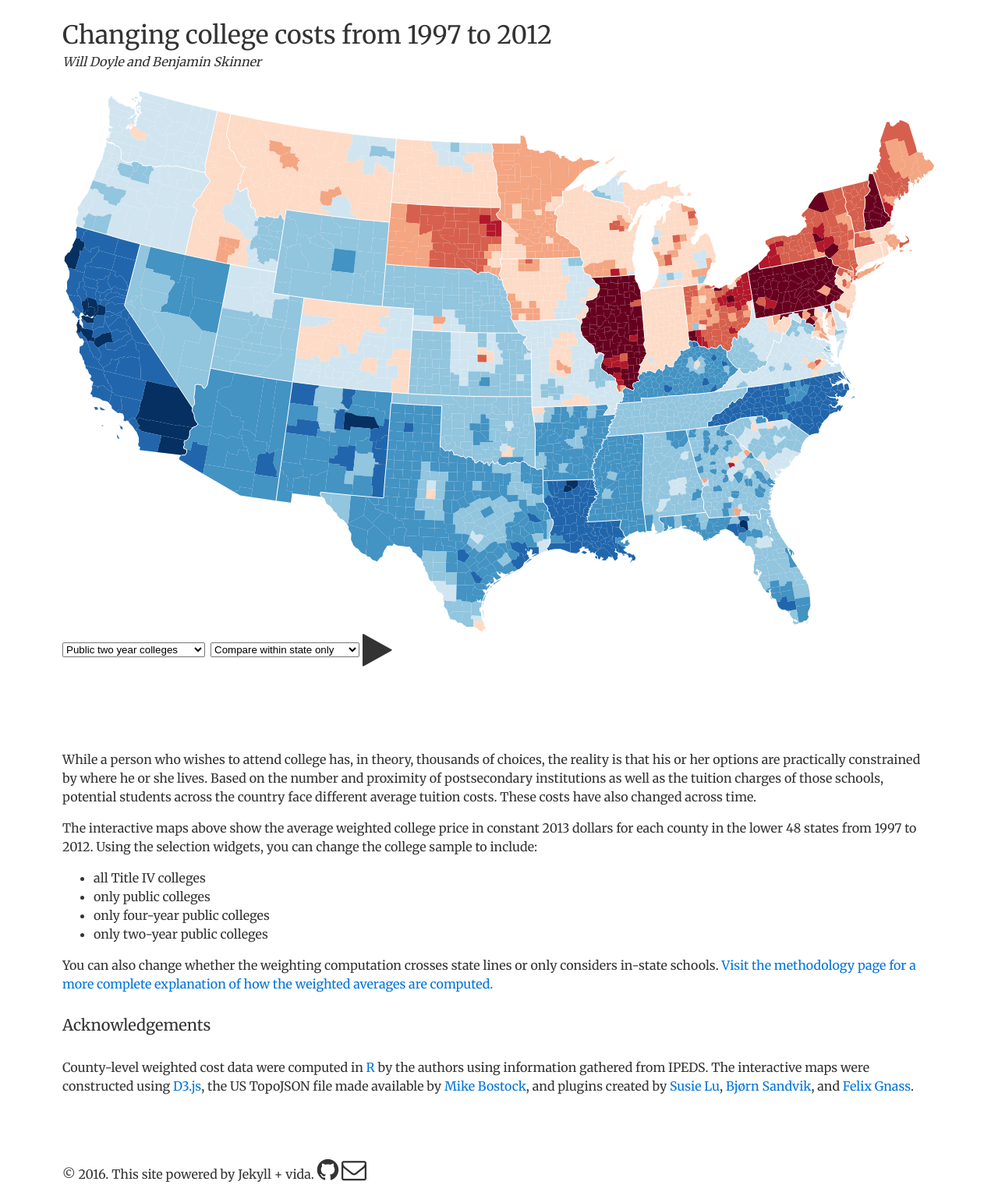
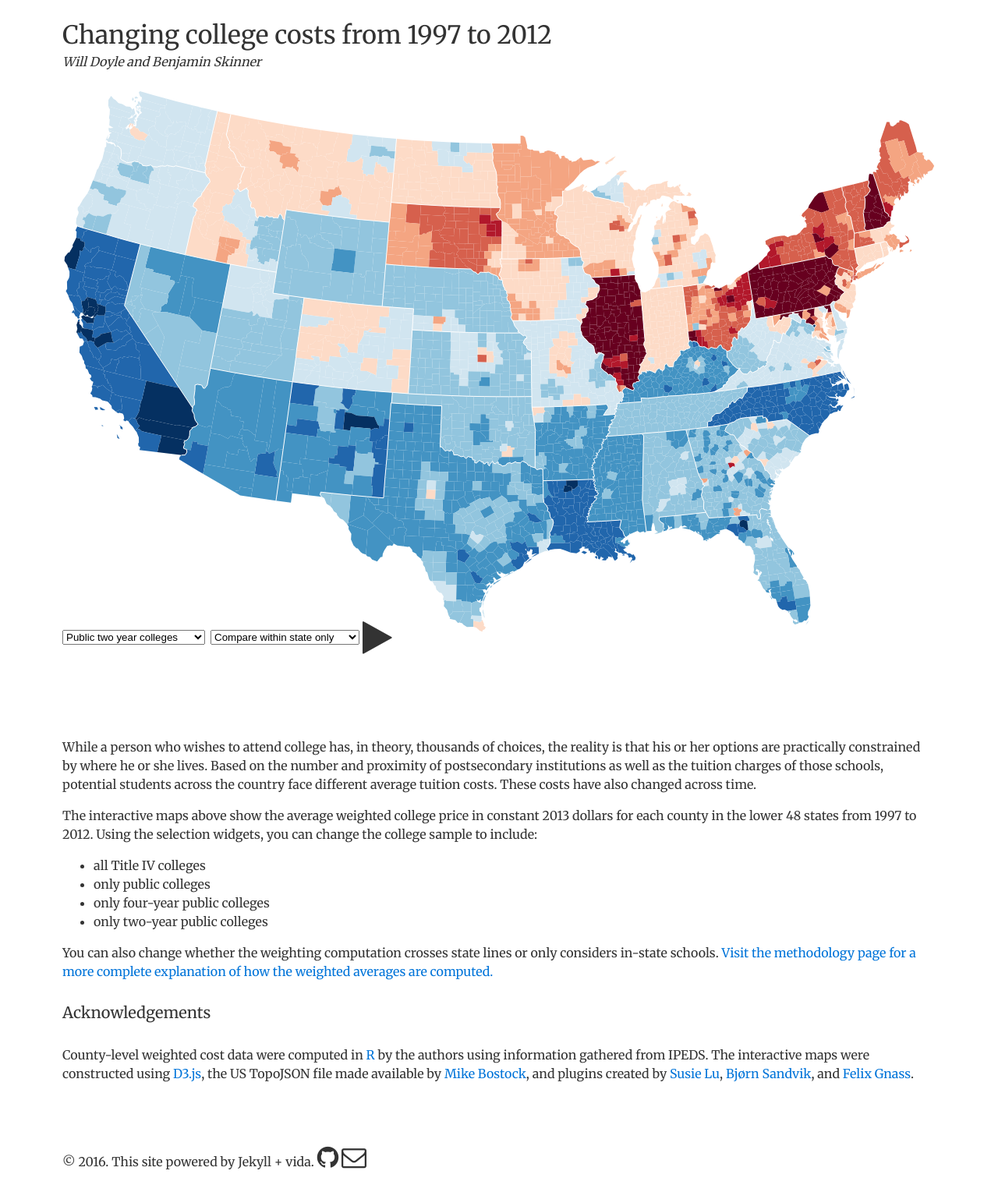
Before and after one commit to btskinner/collegecost, a Jekyll site: the page built from index.md, in a window 1280 px wide. Shown: the whole page at 78% size. Built offline with Jekyll 4.4.1, drawn with Linux system fonts in a browser that asks for light colours.

Commit message:
moved widgets up

```diff
--- a/css/index.css
+++ b/css/index.css
@@ -32,7 +32,7 @@
     margin-bottom: 6rem;
     position: relative;
     width: 100%;
-    margin-top: -2rem;
+    margin-top: -3rem;
 }
 
 #buttons-container {
```
Also changed, not shown: 1 other file.
